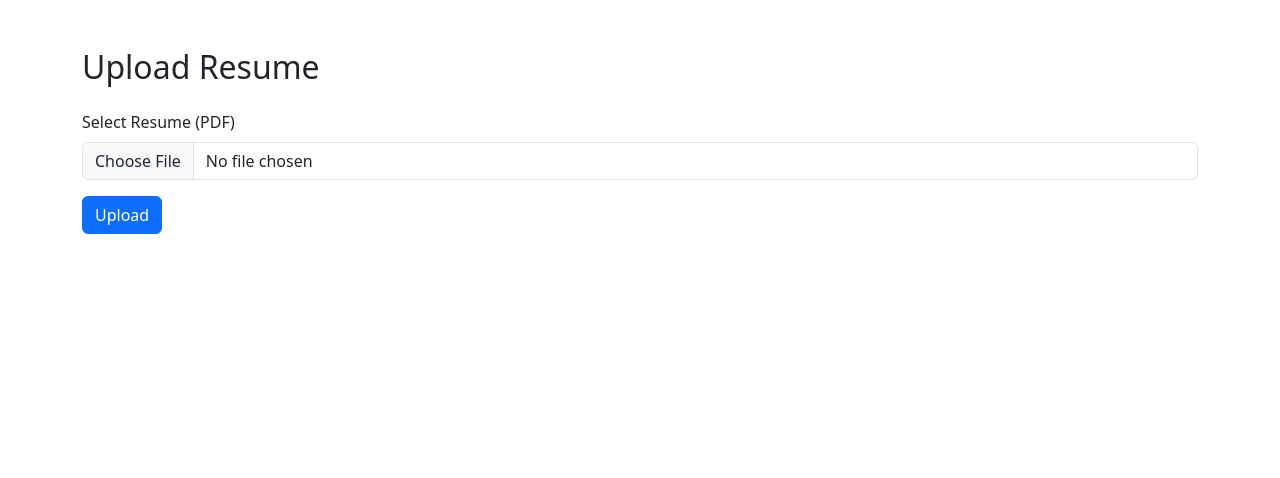
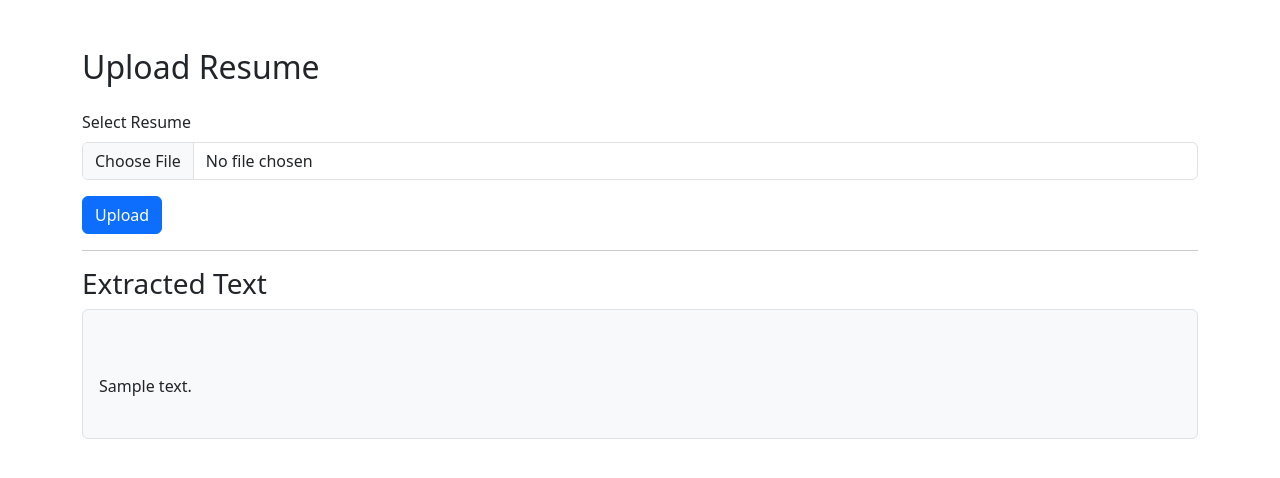
Before and after one commit to Adhyan777/AI-Resume-Analyzer, a Flask app: template templates/upload.html in a window 1280 px wide. Shown: the part 56-534 px from the top of the page. Run offline with Flask 3, Linux system fonts and the light colour scheme; the template is opened without the code that fills it: most values are stand-ins (such as "Sample title", 1, 10 or a date in 2020).

Commit message:
Refactor PDF extraction into separate module

```diff
--- a/main.py
+++ b/main.py
@@ -1,6 +1,8 @@
 from flask import Flask, render_template, request, flash
 import os
 from werkzeug.utils import secure_filename
+
+from app.pdf_utils import extract_text
 
 app = Flask(__name__)
 
@@ -17,7 +19,8 @@ def allowed_file(filename):
 
     return (
         "." in filename
-        and filename.rsplit(".", 1)[1].lower() in ALLOWED_EXTENSIONS
+        and filename.rsplit(".", 1)[1].lower()
+        in ALLOWED_EXTENSIONS
     )
 
 
@@ -30,40 +33,59 @@ def home():
 @app.route("/upload", methods=["GET", "POST"])
 def upload():
 
+    extracted_text = ""
+
     if request.method == "POST":
 
         if "resume" not in request.files:
 
             flash("No file selected.", "danger")
 
-            return render_template("upload.html")
+            return render_template(
+                "upload.html",
+                extracted_text=extracted_text
+            )
 
         file = request.files["resume"]
 
         if file.filename == "":
 
-            flash("Please choose a PDF file.", "warning")
+            flash("Please choose a PDF.", "warning")
 
-            return render_template("upload.html")
+            return render_template(
+                "upload.html",
+                extracted_text=extracted_text
+            )
 
         if file and allowed_file(file.filename):
 
             filename = secure_filename(file.filename)
 
-            file.save(
-                os.path.join(
-                    app.config["UPLOAD_FOLDER"],
-                    filename
-                )
+            filepath = os.path.join(
+                app.config["UPLOAD_FOLDER"],
+                filename
             )
 
-            flash("Resume uploaded successfully!", "success")
+            file.save(filepath)
+
+            extracted_text = extract_text(filepath)
+
+            flash(
+                "Resume uploaded successfully!",
+                "success"
+            )
 
         else:
 
-            flash("Only PDF files are allowed.", "danger")
+            flash(
+                "Only PDF files are allowed.",
+                "danger"
+            )
 
-    return render_template("upload.html")
+    return render_template(
+        "upload.html",
+        extracted_text=extracted_text
+    )
 
 
 @app.route("/about")
--- a/templates/upload.html
+++ b/templates/upload.html
@@ -8,13 +8,15 @@
 
 </h2>
 
-<form method="POST" enctype="multipart/form-data">
+<form
+method="POST"
+enctype="multipart/form-data">
 
 <div class="mb-3">
 
 <label class="form-label">
 
-            Select Resume (PDF)
+Select Resume
 
 </label>
 
@@ -22,8 +24,7 @@
 type="file"
 name="resume"
 class="form-control"
-            accept=".pdf"
-        >
+accept=".pdf">
 
 </div>
 
@@ -36,4 +37,26 @@
 
 </form>
 
+{% if extracted_text %}
+
+<hr>
+
+<h3>
+
+Extracted Text
+
+</h3>
+
+<div
+class="border rounded p-3 bg-light"
+style="white-space: pre-wrap;
+max-height:500px;
+overflow:auto;">
+
+{{ extracted_text }}
+
+</div>
+
+{% endif %}
+
 {% endblock %}
```
Also changed, not shown: app/pdf_utils.py (added, +16 -0 lines), 1 other file. Lines whose indentation alone changed are shown as unchanged.
